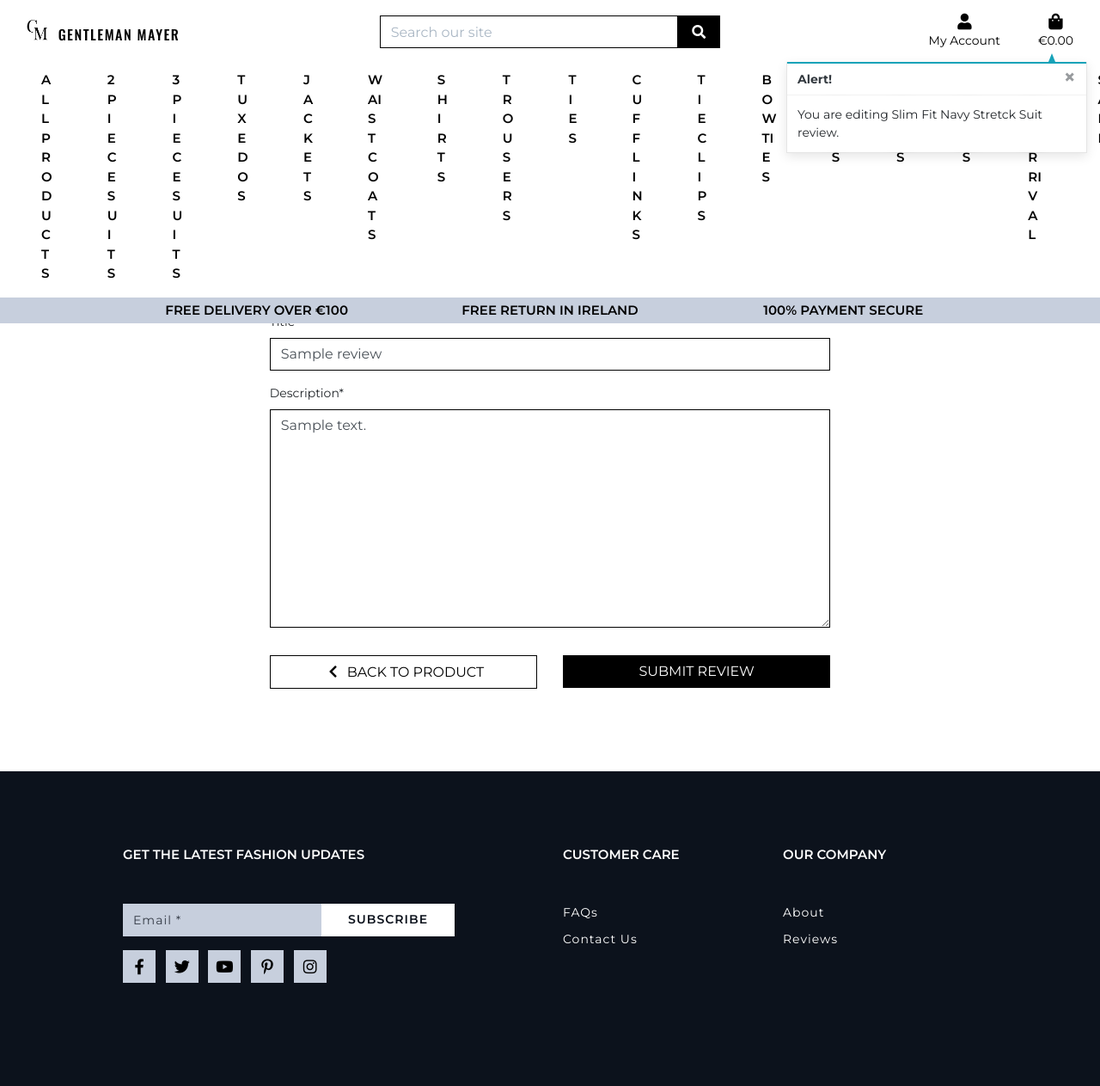
After one commit to constantinadrian/gm_v2_unit_test, a Django app: page /reviews/edit_review/1 in a window 1280 px wide. The commit adds this page. Shown: the whole page at 86% size. Run offline with Django 3.2, Linux system fonts and the light colour scheme; a user stored in the database is signed in; data comes from the database, SQL or seed files in the repository; tables that the repository leaves empty hold one stand-in row (values such as "Sample post"); some libraries are stand-ins or nearby versions.

Commit message:
[Add] Added edit review views, urls and template

```diff
--- a/products/templates/products/product_detail.html
+++ b/products/templates/products/product_detail.html
@@ -204,7 +204,7 @@
                                 {% if request.user.is_authenticated and request.user.id == review.user.id %}
                                 <p class="mt-4">
                                     <small>
-                                        <a href="">Edit</a> |
+                                        <a href="{% url 'edit_review' review.id %}">Edit</a> |
                                         <a class="text-danger" type="button" data-toggle="modal" data-target="#deleteModal" data-item="review" data-url="{% url 'delete_review' review.id %}">Delete</a>
                                     </small>
                                 </p>
--- /dev/null
+++ b/reviews/templates/reviews/edit_review.html
@@ -0,0 +1,55 @@
+{% extends "base.html" %}
+{% load static %}
+
+{% block page_header %}
+    <div class="container header-container">
+        <div class="row">
+            <div class="col"></div>
+        </div>
+    </div>
+{% endblock %}
+
+{% block content %}
+
+    <!-- Add Product Review section -->
+    <section id="review-section" class="d-flex mb-5 pb-5">
+        <div class="container h-100">
+            <div class="row">
+                <div class="col mt-4">
+                    <h3 class="section-title m-0">Review</h3>
+                    <hr>
+                </div>
+            </div>
+
+            <div class="row justify-content-center align-items-center">
+                <div class="col-12 col-lg-8">
+                    <div class="rating" id="rate-recipe">
+                        <p class="brand-text">Write a Review</p>
+                        <form class="rating-form" id="rating-form" method="POST" action="{% url 'edit_review' review.id %}">
+                            {% csrf_token %}
+                            {{ review_form  | crispy }}
+
+                            <div class="row">
+                                <div class="col-xs-12 col-sm-12 col-md-6 col-lg-6 col-xl-6">
+                                    <a href="{{ review.product.get_absolute_url }}" class="btn btn-outline-black rounded-0 mt-3 w-100">
+                                        <span class="icon">
+                                            <i class="fas fa-chevron-left"></i>
+                                        </span>
+                                        <span class="text-uppercase">Back to Product</span>
+                                    </a>
+                                </div>
+                                <div class="col-xs-12 col-sm-12 col-md-6 col-lg-6 col-xl-6">
+                                    <input type="submit" class="btn btn-black rounded-0 text-uppercase mt-3 w-100"
+                                        value="submit Review">
+                                </div>
+                            </div>
+                            <input type="hidden" name="redirect_url" value="{{ request.path }}">
+                        </form>
+                    </div>
+                </div>
+            </div>
+
+        </div>
+    </section>
+
+{% endblock %}
--- a/reviews/templates/reviews/reviews.html
+++ b/reviews/templates/reviews/reviews.html
@@ -47,7 +47,7 @@
             {% if request.user.is_authenticated and request.user.id == review.user.id %}
             <p class="mt-4">
                 <small>
-                    <a href="">Edit</a> |
+                    <a href="{% url 'edit_review' review.id %}">Edit</a> |
                     <a class="text-danger" type="button" data-toggle="modal" data-target="#deleteModal" data-item="review" data-url="{% url 'delete_review' review.id %}">Delete</a>
                 </small>
             </p>
--- a/reviews/urls.py
+++ b/reviews/urls.py
@@ -2,9 +2,11 @@ from django.urls import path
 from . import views
 
 urlpatterns = [
-    path('', views.reviews, name='reviews'),
-    path('add_review/<slug:product_slug>/',
-         views.add_review, name="add_review"),
-    path('delete_review/<int:review_id>',
-         views.delete_review, name="delete_review"),
+     path('', views.reviews, name='reviews'),
+     path('add_review/<slug:product_slug>/',
+          views.add_review, name="add_review"),
+     path('edit_review/<int:review_id>',
+          views.edit_review, name="edit_review"),
+     path('delete_review/<int:review_id>',
+          views.delete_review, name="delete_review"),
 ]
--- a/reviews/views.py
+++ b/reviews/views.py
@@ -60,9 +60,60 @@ def add_review(request, product_slug):
 
 
 @login_required
+def edit_review(request, review_id):
+    """ Edit a review from a specific product """
+    # check if review exists
+    review = get_object_or_404(Review, pk=review_id)
+
+    # check is there is a userprofile attach to that review
+    user = get_object_or_404(UserProfile, pk=review.user.id)
+
+    # check is the product still exist in db
+    product = get_object_or_404(Product, pk=review.product.id)
+
+    # check is requested user is the owner of the rewiev
+    if not request.user.id == user.id:
+        messages.error(request, 'Sorry, this review does not belong to you.')
+        return redirect(reverse('home'))
+
+    if request.method == 'POST':
+        review_form = ReviewForm(request.POST, instance=review)
+
+        if review_form.is_valid():
+            review = review_form.save(commit=False)
+            review.user = user
+            review.product = product
+            review.save()
+
+            messages.success(request, (f'Successfully updated review '
+                                       f'to {product.name}'))
+            return redirect(
+                reverse('product_detail',
+                        kwargs={'category_slug': product.category.slug,
+                                'product_slug': product.slug}))
+        else:
+            messages.error(request,
+                           ('Failed to update review to product. '
+                            'Please ensure the form is valid.'))
+
+    else:
+        review_form = ReviewForm(instance=review)
+        messages.info(request, f'You are editing {product.name} review.')
+
+    template = 'reviews/edit_review.html'
+    context = {
+        'review': review,
+        'review_form': review_form,
+        'product_management': True,
+    }
+
+    return render(request, template, context)
+
+
+@login_required
 def delete_review(request, review_id):
     """
-    Delete a review from the a specific product
+    Delete a review from a specific product
     """
     # check if review exists
     review = get_object_or_404(Review, pk=review_id)
```
